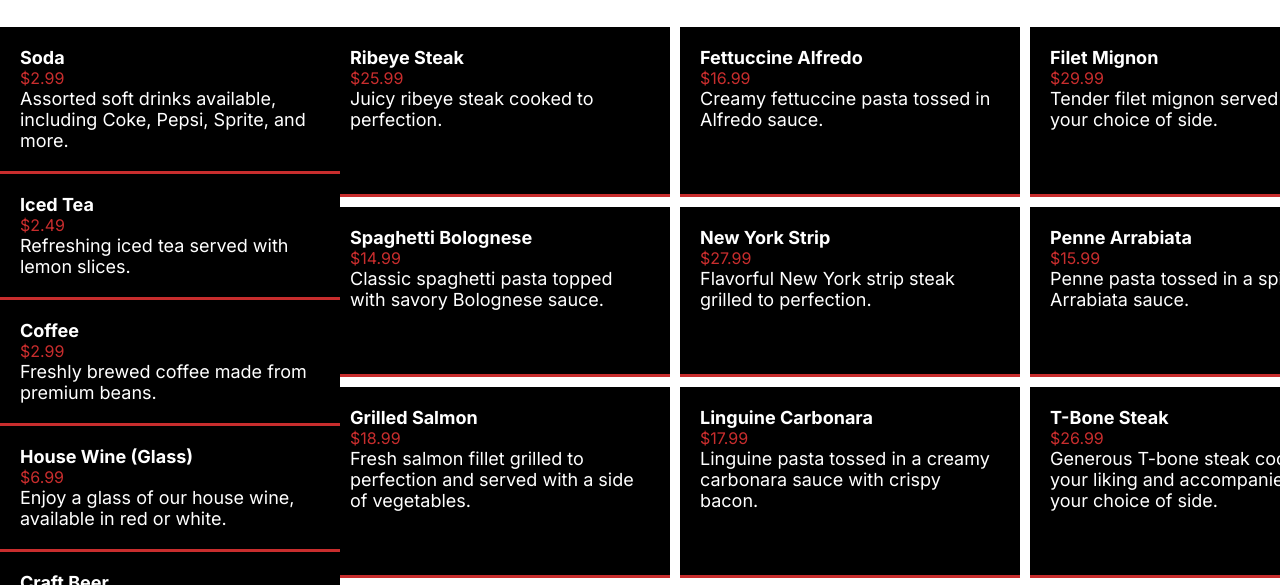
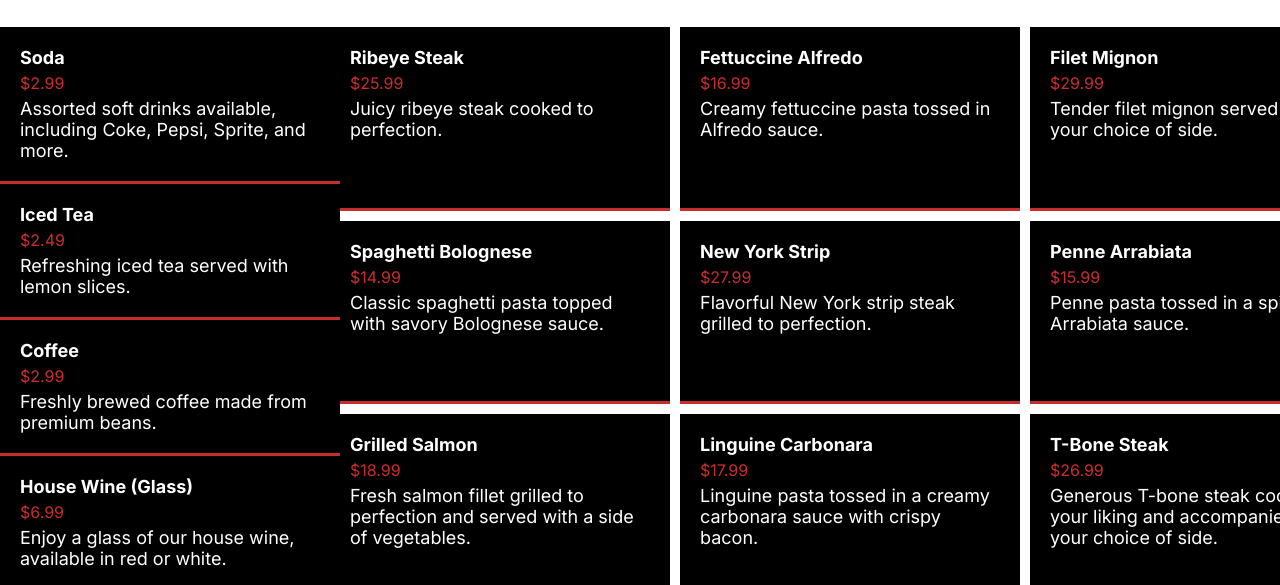
Before and after one commit to AStevens-Ai/restaurant-page, a website built with webpack: page src/index.html in a window 1280 px wide. Both pictures are taken after a click on the button "Menu". Shown: the part 190-775 px from the top of the page. Built offline with nearby package versions, Linux system fonts and the light colour scheme; files whose address does not match are found by name.

Commit message:
fixed spacing and removed apos from hours

```diff
--- a/src/modules/menu.js
+++ b/src/modules/menu.js
@@ -251,7 +251,7 @@ storeHours.forEach(item => {
 
     const hoursElement = document.createElement('p')
     hoursElement.classList.add('menu-price')
-    hoursElement.textContent = `'${item.hours}'`;
+    hoursElement.textContent = `${item.hours}`;
 
 
     hourDiv.appendChild(hourDayElement)
--- a/src/styles.css
+++ b/src/styles.css
@@ -147,11 +147,15 @@ width: 100%;
 }
 
 .menu-item {
+  display: flex;
+  flex-direction: column;
+  gap: 5px;
   padding: 20px;
   background-color:black;
   border-bottom: rgb(200, 45, 45) solid 3px;
 }
 .menu-text {
+  text-align: left;
   color: white;
   font-size: 18px;
   width: 300px;
@@ -159,7 +163,6 @@ width: 100%;
 .menu-container {
   display: grid;
   justify-items: center;
-
   gap: 10px;
   grid-template-columns: 1fr 1fr 1fr;
   min-width: 1000px;
@@ -171,6 +174,8 @@ width: 100%;
 
 .menu-price {
   color:rgb(200, 45, 45);
+
+  text-align:left;
 }
 
 .aboutHeader{
```
